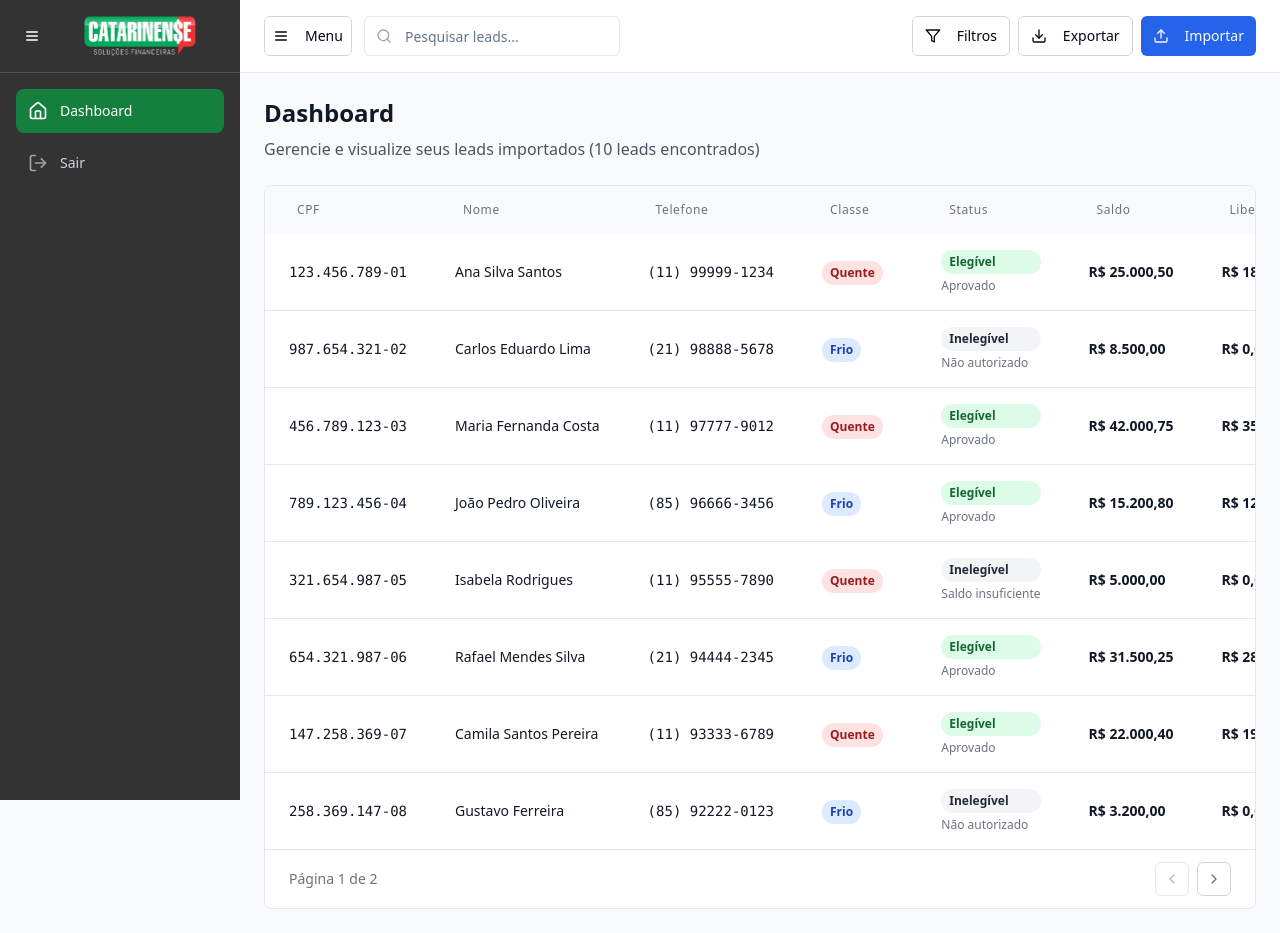
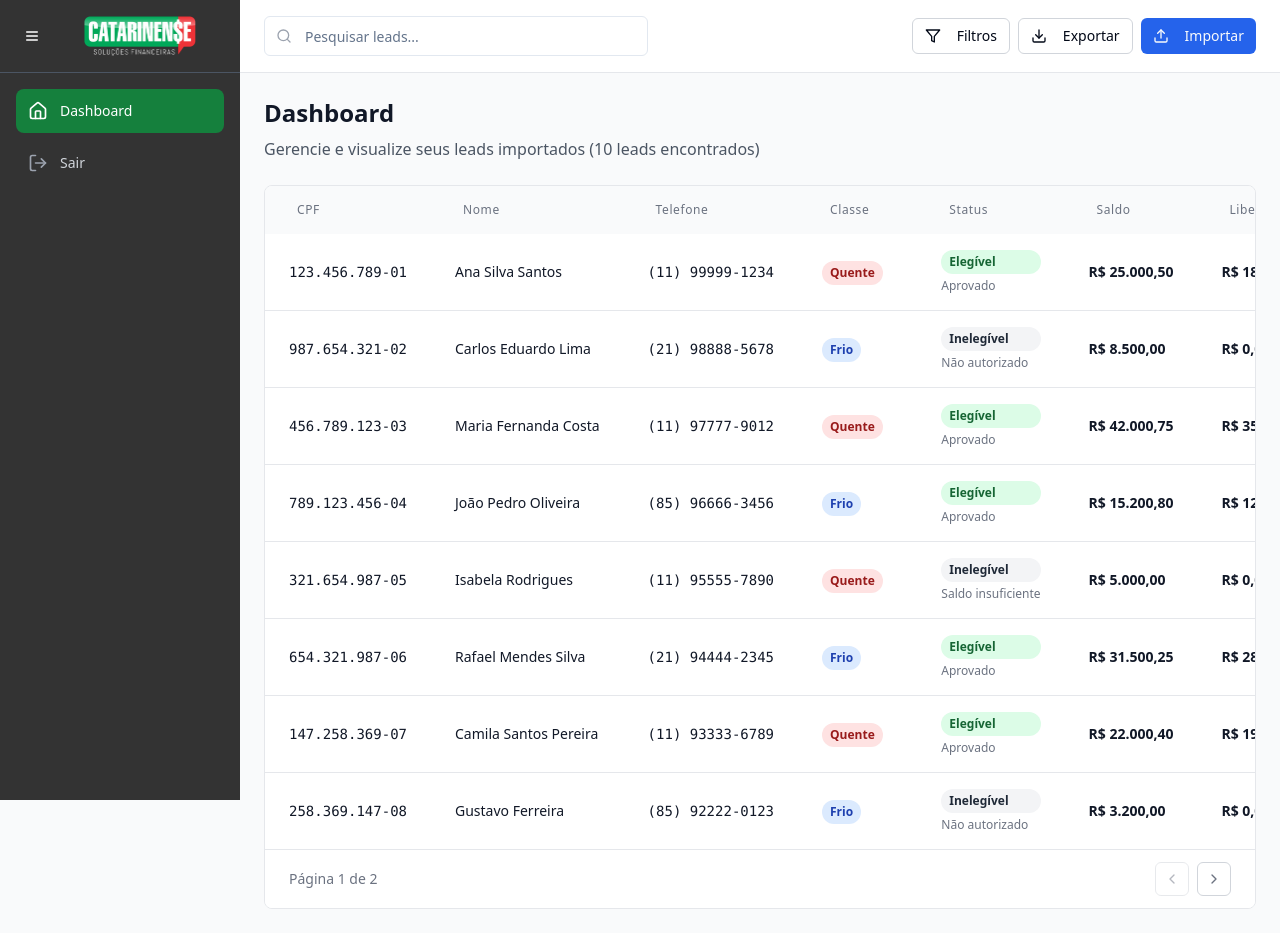
Before and after one commit to luanlucolli2/lead-import-visualizer, a React (Vite) app: page / in a window 1280 px wide. Built offline with nearby package versions, Linux system fonts and the light colour scheme.

Commit message:
refactor: Simplify Header component layout and improve button styles

```diff
--- a/src/components/Header.tsx
+++ b/src/components/Header.tsx
@@ -80,12 +80,11 @@ export const Header = ({
           {/* Main Row - Sidebar Toggle, Search and Action Buttons */}
           <div className="flex flex-col sm:flex-row items-stretch sm:items-center gap-3 max-w-full justify-between">
             {/* Sidebar Toggle Button (visible on mobile/tablet) */}
-            <div className="flex flex-row items-center gap-2 sm:gap-3 ">
             <Button
               onClick={onToggleSidebar}
               variant="outline"
               size="sm"
-                className="h-10 flex items-center justify-center px-2 border-gray-300 hover:bg-gray-50 text-xs sm:text-sm flex-shrink-0"
+              className="lg:hidden flex items-center justify-center px-2 border-gray-300 hover:bg-gray-50 text-xs sm:text-sm flex-shrink-0 self-start"
             >
               <Menu className="w-4 h-4" />
               <span className="ml-2">Menu</span>
@@ -99,9 +98,8 @@ export const Header = ({
                 placeholder="Pesquisar leads..."
                 value={searchValue}
                 onChange={(e) => onSearchChange(e.target.value)}
-                  className="pl-10 w-full min-w-0 h-10"
+                className="pl-10 w-full min-w-0"
               />
-              </div>
             </div>
 
             {/* Action Buttons */}
@@ -111,7 +109,7 @@ export const Header = ({
                 variant="outline"
                 size="sm"
                 className={cn(
-                  "h-10 flex items-center justify-center min-w-0 px-2 sm:px-3 border-gray-300 hover:bg-gray-50 relative text-xs sm:text-sm flex-shrink-0",
+                  "flex items-center justify-center min-w-0 px-2 sm:px-3 border-gray-300 hover:bg-gray-50 relative text-xs sm:text-sm flex-shrink-0",
                   hasActiveFilters && "border-blue-500 bg-blue-50 text-blue-700"
                 )}
               >
@@ -126,7 +124,7 @@ export const Header = ({
                 onClick={onExportClick}
                 variant="outline"
                 size="sm"
-                className="h-10 flex items-center justify-center min-w-0 px-2 sm:px-3 border-gray-300 hover:bg-gray-50 text-xs sm:text-sm flex-shrink-0"
+                className="flex items-center justify-center min-w-0 px-2 sm:px-3 border-gray-300 hover:bg-gray-50 text-xs sm:text-sm flex-shrink-0"
               >
                 <Download className="w-3 h-3 sm:w-4 sm:h-4 flex-shrink-0" />
                 <span className="ml-1 sm:ml-2 hidden xs:inline whitespace-nowrap">Exportar</span>
@@ -135,7 +133,7 @@ export const Header = ({
               <Button
                 onClick={onImportClick}
                 size="sm"
-                className="h-10 flex items-center justify-center min-w-0 px-2 sm:px-3 bg-blue-600 hover:bg-blue-700 text-xs sm:text-sm flex-shrink-0"
+                className="flex items-center justify-center min-w-0 px-2 sm:px-3 bg-blue-600 hover:bg-blue-700 text-xs sm:text-sm flex-shrink-0"
               >
                 <Upload className="w-3 h-3 sm:w-4 sm:h-4 flex-shrink-0" />
                 <span className="ml-1 sm:ml-2 hidden xs:inline whitespace-nowrap">Importar</span>
```
Lines whose indentation alone changed are shown as unchanged.
